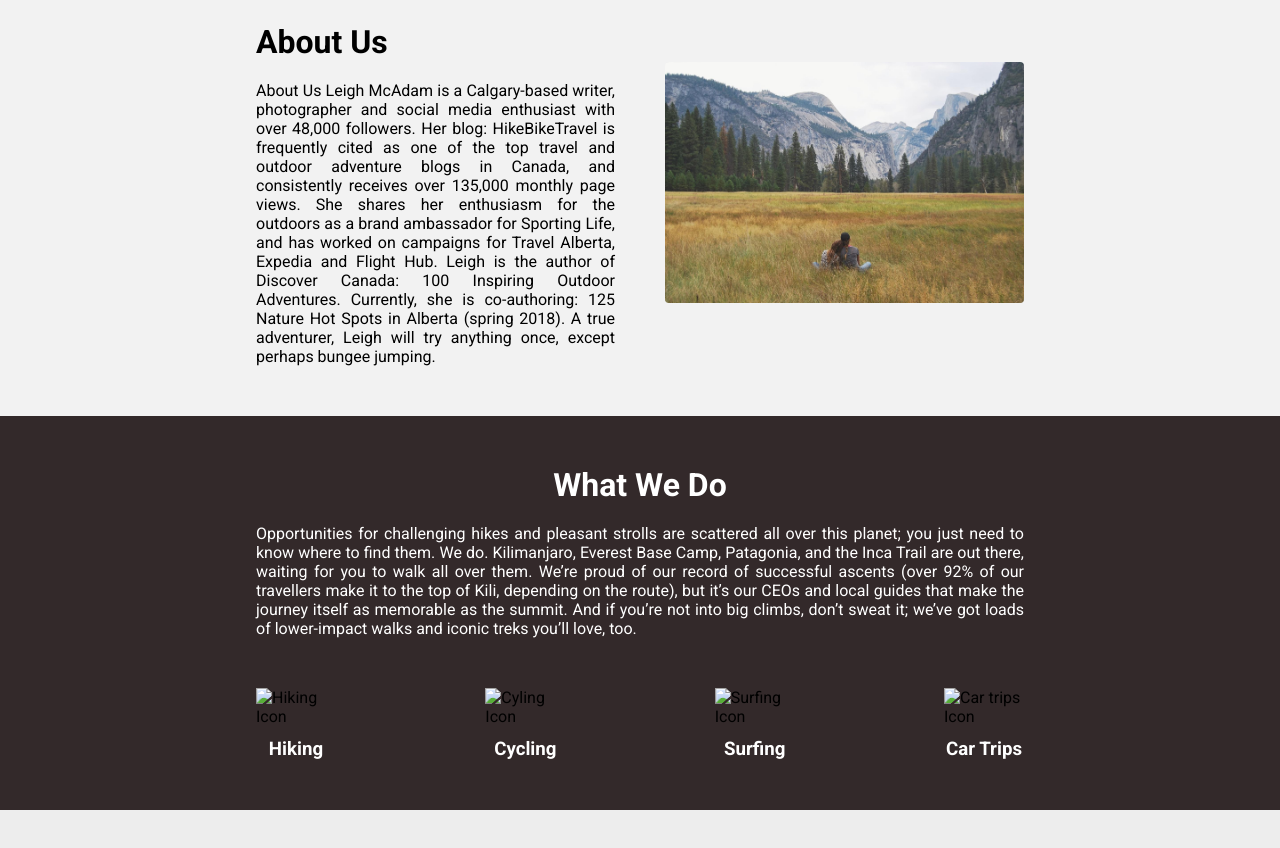
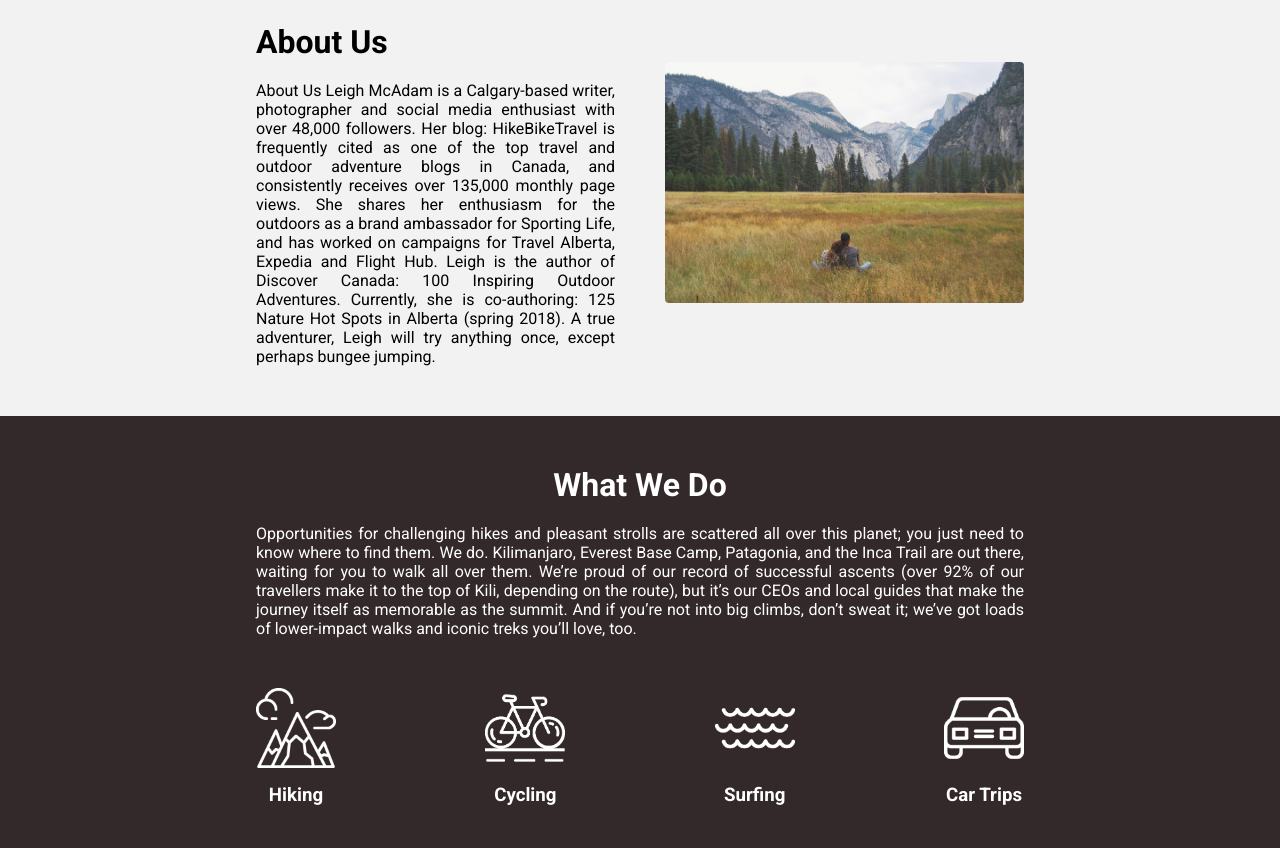
Before and after one commit to buj0n/projekt-1, a plain HTML site: page index.html in a window 1280 px wide. Shown: the part 851-1699 px from the top of the page. Before the commit the page ends 1661 px from the top, so only its background shows below. Drawn offline with Linux system fonts and the light colour scheme.

Commit message:
Add files via upload

```diff
--- a/index.html
+++ b/index.html
@@ -80,31 +80,19 @@
       <div class="what-we-do-icons">
         <ul>
           <li>
-            <img
-              src="./icons/png-icons-white/hiking-white.png"
-              alt="Hiking Icon"
-            />
+            <img src="./icons/hiking-white.png" alt="Hiking Icon" />
             <h3>Hiking</h3>
           </li>
           <li>
-            <img
-              src="./icons/png-icons-white/cycle-white.png"
-              alt="Cyling Icon"
-            />
+            <img src="./icons/cycle-white.png" alt="Cyling Icon" />
             <h3>Cycling</h3>
           </li>
           <li>
-            <img
-              src="./icons/png-icons-white/water-white.png"
-              alt="Surfing Icon"
-            />
+            <img src="./icons/water-white.png" alt="Surfing Icon" />
             <h3>Surfing</h3>
           </li>
           <li>
-            <img
-              src="./icons/png-icons-white/car-white.png"
-              alt="Car trips Icon"
-            />
+            <img src="./icons/car-white.png" alt="Car trips Icon" />
             <h3>Car Trips</h3>
           </li>
         </ul>
```
